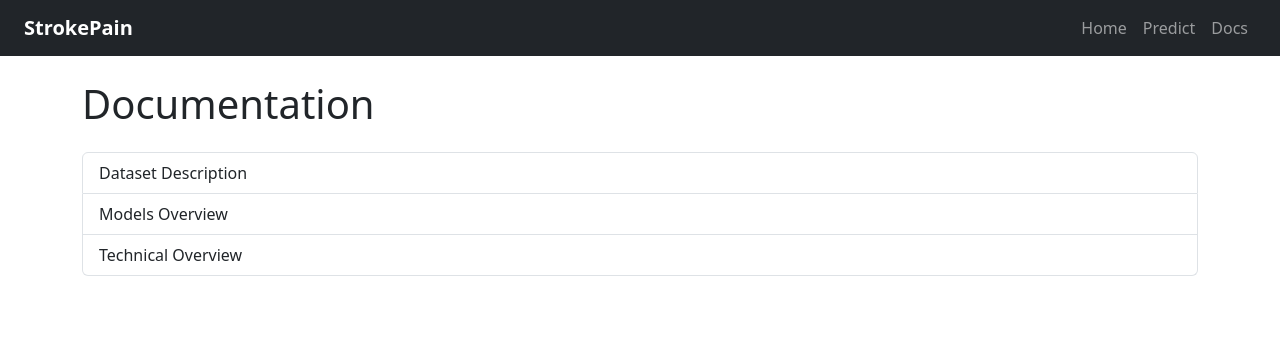
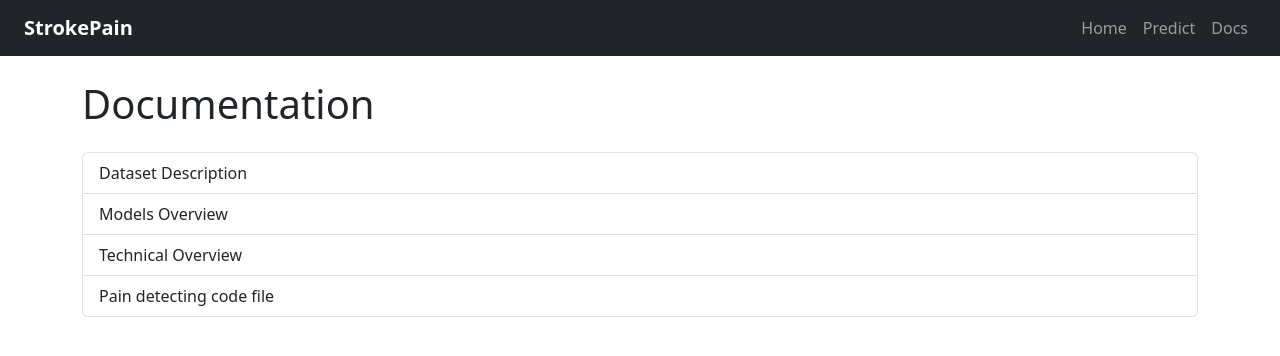
Before and after one commit to mdinle/stroke-pain-app, a Vue app in the folder frontend/: page /docs in a window 1280 px wide. Shown: the top 356 px of the page. Built offline with nearby package versions, Linux system fonts and the light colour scheme.

Commit message:
code pain detction document added

```diff
--- a/frontend/src/views/Docs.vue
+++ b/frontend/src/views/Docs.vue
@@ -36,7 +36,9 @@ import { ref } from 'vue'
 const docs = [
   { name: 'Dataset Description', filename: 'dataset_description.pdf' },
   { name: 'Models Overview', filename: 'model_overview.pdf' },
-  { name: 'Technical Overview', filename: 'tec_overview.pdf' }
+  { name: 'Technical Overview', filename: 'tec_overview.pdf' },
+  { name: 'Pain detecting code file', filename: 'pain_model_code_and_results.pdf' }
+
 ]
 
 const selectedDoc = ref(null)
```
Also changed, not shown: 1 other file (tests, documents, lock files or other folders).
